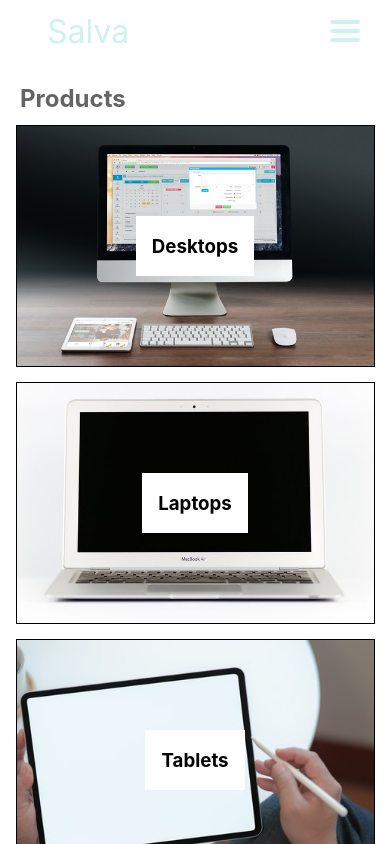
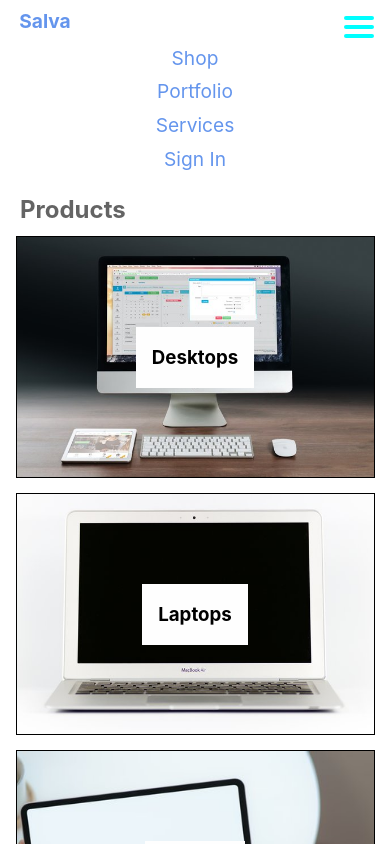
Before and after one commit to SalvadorLekan/Shopping-demo, a React (Create React App) app: page / in a window 390 px wide. Both pictures are taken after a click on the element 345 px from the left and 32 px from the top of the page. Shown: the top 844 px of the page. Built offline with nearby package versions, Linux system fonts and the light colour scheme; no server answers.

Commit message:
Revamped the  nav bar

```diff
--- a/src/components/Nav/Nav.js
+++ b/src/components/Nav/Nav.js
@@ -1,15 +1,25 @@
-import React from 'react'
+import React,{useState} from 'react'
 import './Nav.scss'
 import { Link } from 'react-router-dom'
 
 function Nav({userstate}) {
+    const [ClassName, setClassName] = useState('')
+    const handletoggle=(e) =>{
+        ClassName? setClassName(''):setClassName('show_list')
+
+    };
     return (
         <nav className="nav">
         <div className="container">
             <div className="logo">
                 <Link to='/'>Salva</Link>
             </div>
-            <div id="mainListDiv" className="main_list">
+            <span className="navTrigger" onClick={handletoggle}>
+                <i></i>
+                <i></i>
+                <i></i>
+            </span>
+            <div id="mainListDiv" className={`main_list ${ClassName}`}>
                 <ul className="navlinks">
                     <li><Link to='/shop'>Shop</Link></li>
                     <li><Link to='/'>Portfolio</Link></li>
@@ -20,11 +30,6 @@ function Nav({userstate}) {
                             <Link to='/signin'>Sign In</Link>}</li>
                 </ul>
             </div>
-            <span className="navTrigger">
-                <i></i>
-                <i></i>
-                <i></i>
-            </span>
         </div>
     </nav>
     )
--- a/src/components/Nav/Nav.scss
+++ b/src/components/Nav/Nav.scss
@@ -1,93 +1,73 @@
-.nav {
-    z-index: 9;
+.nav{
     width: 100%;
-    height: 2em;
-    line-height: 2em;
     position: sticky;
     top: 0;
+
+    .container{
+        max-width: 1200px;
+        display: flex;
+        flex-wrap: wrap;
+        flex: 1 1 auto;
+        justify-content: space-between;
+        align-items: center;
+
+        .logo{
+            display: flex;
+            align-items: center;
+            a{
+                display: block;
+                text-decoration: none;
+                font-size: 1.2em;
+                font-weight: bold;
+                padding: 0 1em;
+                color: cornflowerblue;
+                &:hover{
+                    color: black;
+                }
+            }
+        }
+        .main_list{
+            .navlinks{
+                display: flex;
+                li{
+                    list-style: none;
+                    list-style-type: none;
+                    padding: 0 1em;
+
+                    a,.a{
                         text-align: center;
-    padding-top: 1em;
-    padding-bottom: 1em;
-    -webkit-transition: all 0.4s ease;
-    transition: all 0.4s ease;
-
-    .main_list {
-        float: right;
-
-        ul {
-            width: 100%;
-            height: 2em;
-            display: flex;
-            list-style: none;
-            margin: 0;
-            padding: 0;
-
-            li {
-                width: auto;
-                height: 2em;
-                padding: 0;
-                padding-right: 2em;
-
-                a,.a {
+                        display: block;
+                        padding: 0.25em;
+                        font-size: 1.2em;
+                        text-decoration: none;
                         cursor: pointer;
-                    text-decoration: none;
-                    color: #cef2ef;
-                    line-height: 2em;
-                    font-size: 1.5em;
-
-                    &:hover {
-                        color: #00E676;
+                        color: cornflowerblue;
+                        &:hover{
+                            color: black;
                         }
                     }
                 }
             }
         }
-
-    .logo {
-    float: left;
-    width: auto;
-    height: auto;
-    padding-left: 2em;
-
-    a {
-    text-decoration: none;
-    color: #cef2ef;
-    font-size: 2em;
-
-    &:hover {
-    color: #00E676;
     }
 }
-}
+@media screen and (max-width:768px) {
+.nav{
+    .navlinks{
+        flex-direction: column;
+        width: 100vw;
     }
     .navTrigger {
-    display: none;
+        display: block;
         cursor: pointer;
         width: 30px;
         height: 25px;
-    margin: auto;
-    position: absolute;
-    right: 30px;
-    top: 0;
-    bottom: 0;
+        padding: 1em;
+        padding-bottom: 0;
 
-    &.active i:nth-child(1) {
-        -webkit-animation: inT 0.8s forwards;
-        animation: inT 0.8s forwards;
-    }
-
-    &.active i:nth-child(2) {
-        -webkit-animation: inM 0.8s forwards;
-        animation: inM 0.8s forwards;
-    }
-
-    &.active i:nth-child(3) {
-        -webkit-animation: inBtm 0.8s forwards;
-        animation: inBtm 0.8s forwards;
-    }
 
         i {
-        background-color: #cef2ef;
+            background-color: cyan;
             border-radius: 2px;
             content: '';
             display: block;
@@ -117,184 +97,14 @@
             }
         }
     }
-
-@media screen and (max-width:768px) {
-    .navTrigger {
+    .main_list{
+        display: none;
+        &.show_list{
             display: block;
         }
-    .nav{
-
-        .logo {
-        margin-left: 15px;
-    }
-        .main_list {
-        width: 100%;
-        height: 0;
-        overflow: hidden;
-
-        ul {
-            flex-direction: column;
-            width: 100%;
-            height: 100vh;
-            right: 0;
-            left: 0;
-            bottom: 0;
-            background-color: #111;
-            /*same background color of navbar*/
-            background-position: center top;
-
-            li {
-                width: 100%;
-                text-align: right;
-
-                a {
-                    text-align: center;
-                    width: 100%;
-                    font-size: 1em;
-                }
-            }
-        }
-    }
-    .show_list {
-        height: auto;
-        display: none;
-    }.media_button {
-        display: block;
+        .navlinks{padding: 0;
+        margin: 0;}
     }
 }
 
 }
-
-
-
-@-webkit-keyframes inM {
-    50% {
-        -webkit-transform: rotate(0deg);
-    }
-    100% {
-        -webkit-transform: rotate(45deg);
-    }
-}
-
-@keyframes inM {
-    50% {
-        transform: rotate(0deg);
-    }
-    100% {
-        transform: rotate(45deg);
-    }
-}
-
-@-webkit-keyframes outM {
-    50% {
-        -webkit-transform: rotate(0deg);
-    }
-    100% {
-        -webkit-transform: rotate(45deg);
-    }
-}
-
-@keyframes outM {
-    50% {
-        transform: rotate(0deg);
-    }
-    100% {
-        transform: rotate(45deg);
-    }
-}
-
-@-webkit-keyframes inT {
-    0% {
-        -webkit-transform: translateY(0px) rotate(0deg);
-    }
-    50% {
-        -webkit-transform: translateY(9px) rotate(0deg);
-    }
-    100% {
-        -webkit-transform: translateY(9px) rotate(135deg);
-    }
-}
-
-@keyframes inT {
-    0% {
-        transform: translateY(0px) rotate(0deg);
-    }
-    50% {
-        transform: translateY(9px) rotate(0deg);
-    }
-    100% {
-        transform: translateY(9px) rotate(135deg);
-    }
-}
-
-@-webkit-keyframes outT {
-    0% {
-        -webkit-transform: translateY(0px) rotate(0deg);
-    }
-    50% {
-        -webkit-transform: translateY(9px) rotate(0deg);
-    }
-    100% {
-        -webkit-transform: translateY(9px) rotate(135deg);
-    }
-}
-
-@keyframes outT {
-    0% {
-        transform: translateY(0px) rotate(0deg);
-    }
-    50% {
-        transform: translateY(9px) rotate(0deg);
-    }
-    100% {
-        transform: translateY(9px) rotate(135deg);
-    }
-}
-
-@-webkit-keyframes inBtm {
-    0% {
-        -webkit-transform: translateY(0px) rotate(0deg);
-    }
-    50% {
-        -webkit-transform: translateY(-9px) rotate(0deg);
-    }
-    100% {
-        -webkit-transform: translateY(-9px) rotate(135deg);
-    }
-}
-
-@keyframes inBtm {
-    0% {
-        transform: translateY(0px) rotate(0deg);
-    }
-    50% {
-        transform: translateY(-9px) rotate(0deg);
-    }
-    100% {
-        transform: translateY(-9px) rotate(135deg);
-    }
-}
-
-@-webkit-keyframes outBtm {
-    0% {
-        -webkit-transform: translateY(0px) rotate(0deg);
-    }
-    50% {
-        -webkit-transform: translateY(-9px) rotate(0deg);
-    }
-    100% {
-        -webkit-transform: translateY(-9px) rotate(135deg);
-    }
-}
-
-@keyframes outBtm {
-    0% {
-        transform: translateY(0px) rotate(0deg);
-    }
-    50% {
-        transform: translateY(-9px) rotate(0deg);
-    }
-    100% {
-        transform: translateY(-9px) rotate(135deg);
-    }
-}
```
Lines whose indentation alone changed are shown as unchanged.
